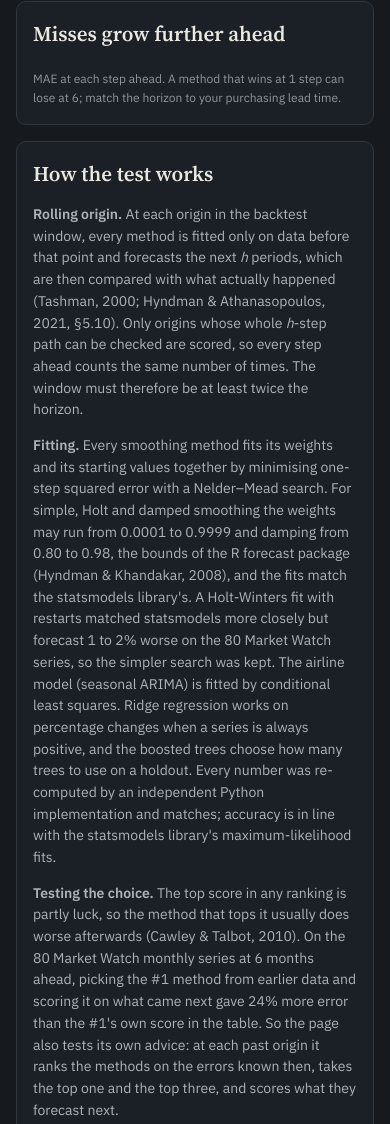
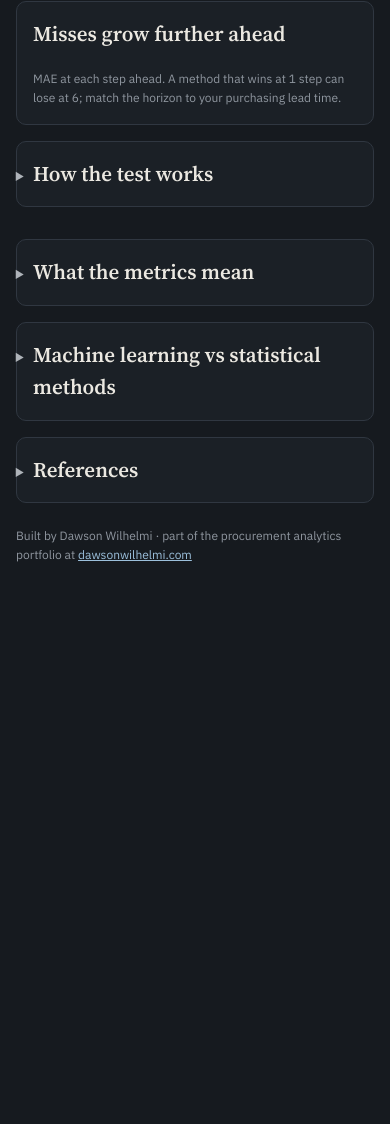
Before and after one commit to kaiserwilhelmi/kaiserwilhelmi.github.io, a plain HTML site: page forecast-compare/index.html in a window 390 px wide. Shown: the part 1274-2398 px from the top of the page. After the commit the page ends 1886 px from the top, so only its background shows below. Drawn offline with Linux system fonts and the light colour scheme.

Commit message:
Forecast: explanation cards fold closed on phones, larger explanation text
Co-Authored-By: Claude Opus 5.5 <noreply@anthropic.com>
Claude-Session: https://claude.ai/code/session_01KebTVsJ2TJKtHENEAtf4hG

```diff
--- a/forecast-compare/app.js
+++ b/forecast-compare/app.js
@@ -853,4 +853,9 @@
     run();
   }
   document.addEventListener("DOMContentLoaded", init);
+  // the explanation cards start open on wider screens and closed on phones, to keep the page short there
+  document.addEventListener("DOMContentLoaded", function () {
+    var wide = window.matchMedia("(min-width: 601px)").matches;
+    Array.prototype.forEach.call(document.querySelectorAll("details.fold"), function (d) { d.open = wide; });
+  });
 })();
--- a/forecast-compare/index.html
+++ b/forecast-compare/index.html
@@ -95,7 +95,7 @@ tr.win td { background: var(--accent-soft); }
 tr.dim td { color: var(--text-3); }
 .pill { display: inline-block; font-size: 12px; font-weight: 600; color: #d6e6f2; background: var(--accent-soft); border-radius: 5px; padding: 1px 6px; margin-left: 4px; white-space: nowrap; }
 .grid2 { display: grid; grid-template-columns: 1fr 1fr; gap: 16px; }
-.doc p, .doc li { color: var(--text-2); font-size: 14px; }
+.doc p, .doc li { color: var(--text-2); font-size: 15px; }
 .doc ul { padding-left: 20px; margin: 6px 0; }
 .doc code { font-size: 13px; }
 .refs li { margin-bottom: 6px; }
@@ -199,8 +199,8 @@ main:focus { outline: none; }
   </div>
 
   <div class="grid2">
-    <div class="card doc">
-      <h2>How the test works</h2>
+    <details class="card doc big fold">
+      <summary><h2>How the test works</h2></summary>
       <p><b>Rolling origin.</b> At each origin in the backtest window, every method is fitted only on data before that point and forecasts the next <i>h</i> periods, which are then compared with what actually happened (Tashman, 2000; Hyndman &amp; Athanasopoulos, 2021, §5.10). Only origins whose whole <i>h</i>-step path can be checked are scored, so every step ahead counts the same number of times. The window must therefore be at least twice the horizon.</p>
       <p><b>Fitting.</b> Every smoothing method fits its weights and its starting values together by minimising one-step squared error with a Nelder–Mead search. For simple, Holt and damped smoothing the weights may run from 0.0001 to 0.9999 and damping from 0.80 to 0.98, the bounds of the R forecast package (Hyndman &amp; Khandakar, 2008), and the fits match the statsmodels library's. A Holt-Winters fit with restarts matched statsmodels more closely but forecast 1 to 2% worse on the 80 Market Watch series, so the simpler search was kept. The airline model (seasonal ARIMA) is fitted by conditional least squares. Ridge regression works on percentage changes when a series is always positive, and the boosted trees choose how many trees to use on a holdout. Every number was re-computed by an independent Python implementation and matches; accuracy is in line with the statsmodels library's maximum-likelihood fits.</p>
       <p><b>Testing the choice.</b> The top score in any ranking is partly luck, so the method that tops it usually does worse afterwards (Cawley &amp; Talbot, 2010). On the 80 Market Watch monthly series at 6 months ahead, picking the #1 method from earlier data and scoring it on what came next gave 24% more error than the #1's own score in the table. So the page also tests its own advice: at each past origin it ranks the methods on the errors known then, takes the top one and the top three, and scores what they forecast next.</p>
@@ -210,9 +210,9 @@ main:focus { outline: none; }
       <p><b>No method is favoured.</b> Every method, including the two fixed combinations, is a candidate. The backtest on your series decides the ranking and which three go into the pool.</p>
       <p><b>Ranking.</b> MASE ranks the methods. Within one series it orders them exactly as MAE does; its scaling lets errors be compared across series (Hyndman &amp; Koehler, 2006). RMSE breaks ties. Demand with many zero periods is the exception (next paragraph).</p>
       <p><b>Demand with many zero periods.</b> Spare parts and MRO items often go months without an order. The page measures this with the average gap between demands (ADI) and how much the order sizes vary (CV²), and calls demand intermittent when the gap is over 1.32 periods, the cut-off of Syntetos, Boylan &amp; Croston (2005). On such a series the average miss (MAE) rewards forecasting zero (Teunter &amp; Duncan, 2009; Kolassa, 2016), while reorder points and budgets need the average rate. So these series are ranked by RMSE, which targets the average, and no forecast goes below zero. Tested on 500 real Walmart item series from the M5 data (Makridakis, Spiliotis &amp; Assimakopoulos, 2022), this cut the pool's error by 5% one day ahead and 2% seven days ahead on daily sales, and by 1 to 2% on weekly sales. I also tested the methods built for this kind of demand: Croston (1972), its bias-corrected version SBA (Syntetos &amp; Boylan, 2005) and TSB (Teunter, Syntetos &amp; Babai, 2011), fitted the way Kourentzes (2014) recommends. They did not help on the daily series and made the weekly 4-week forecast 1.8% worse, so under the rule set before the test they are not among the candidates.</p>
-    </div>
-    <div class="card doc">
-      <h2>What the metrics mean</h2>
+    </details>
+    <details class="card doc big fold">
+      <summary><h2>What the metrics mean</h2></summary>
       <ul>
         <li><b>MAE</b>: average miss in the series' units. Easy to explain to a supplier or a CFO.</li>
         <li><b>MSE / RMSE</b>: square the misses first, so one big miss counts heavily. Use when large errors are costly (stockouts, budget overruns). Ranks demand with many zero periods, where it points at the average rate.</li>
@@ -222,17 +222,17 @@ main:focus { outline: none; }
         <li><b>vs naive, vs seasonal naive</b>: MAE divided by the benchmark's MAE on exactly the same forecasts. −15% means misses 15% smaller than the benchmark's (Davydenko &amp; Fildes, 2013). This is the fair comparison.</li>
         <li><b>Bias (ME)</b>: average of actual minus forecast. Persistently positive = under-forecasting.</li>
       </ul>
-    </div>
+    </details>
   </div>
 
-  <div class="card doc">
-    <h2>Machine learning vs statistical methods</h2>
+  <details class="card doc big fold">
+    <summary><h2>Machine learning vs statistical methods</h2></summary>
     <p>Before adding the two machine-learning methods (ridge regression and gradient-boosted trees on recent changes), all candidates were backtested on 80 real monthly price, wage, freight and currency series from FRED, plus six series with other time units. Theta, ridge and seasonal ARIMA had the lowest median error (MASE 0.31). But when the method was picked from an older window and scored on the newest 12 months, adding the new methods cut average error only from 0.490 to 0.486, which is <b>not statistically significant</b> (Wilcoxon p = 0.42). A small neural network was also tested and dropped: it ranked worst and was six times slower.</p>
     <p>That matches the research. On short single series, statistical methods usually match or beat machine learning (Makridakis, Spiliotis &amp; Assimakopoulos, 2018). Machine learning won the M5 competition because it learned from tens of thousands of related series plus prices and promotions (Makridakis et al., 2022). So the ML methods are here as candidates, and they win only when your data says so: ridge, for example, handles fast exponential growth that the smoothing methods miss.</p>
-  </div>
-
-  <div class="card doc">
-    <h2>References</h2>
+  </details>
+
+  <details class="card doc big fold">
+    <summary><h2>References</h2></summary>
     <ol class="refs">
       <li>Hyndman, R. J., &amp; Athanasopoulos, G. (2021). <i>Forecasting: Principles and Practice</i> (3rd ed.). OTexts. <a href="https://otexts.com/fpp3/">otexts.com/fpp3</a></li>
       <li>Hyndman, R. J., &amp; Koehler, A. B. (2006). Another look at measures of forecast accuracy. <i>International Journal of Forecasting, 22</i>(4), 679–688. <a href="https://doi.org/10.1016/j.ijforecast.2006.03.001">doi:10.1016/j.ijforecast.2006.03.001</a></li>
@@ -284,7 +284,7 @@ main:focus { outline: none; }
       <li><b>Sample spare-part demand</b> is synthetic too: an order in about 4 of every 10 months, sizes of 1 to about 15, with orders thinning out in the last two years. It is not real company data.</li>
       <li>The tests of the intermittent-demand handling used Walmart unit sales from the M5 competition (Makridakis, Spiliotis &amp; Assimakopoulos, 2022). That data is not part of this page.</li>
     </ul>
-  </div>
+  </details>
 
 </main>
   <footer>Built by Dawson Wilhelmi · part of the procurement analytics portfolio at <a href="/">dawsonwilhelmi.com</a></footer>
@@ -2629,6 +2629,11 @@ self.onmessage = function (ev) {
     run();
   }
   document.addEventListener("DOMContentLoaded", init);
+  // the explanation cards start open on wider screens and closed on phones, to keep the page short there
+  document.addEventListener("DOMContentLoaded", function () {
+    var wide = window.matchMedia("(min-width: 601px)").matches;
+    Array.prototype.forEach.call(document.querySelectorAll("details.fold"), function (d) { d.open = wide; });
+  });
 })();
 </script>
 </body>
```
Also changed, not shown: forecast-compare/template.html (+13 -13 lines).
